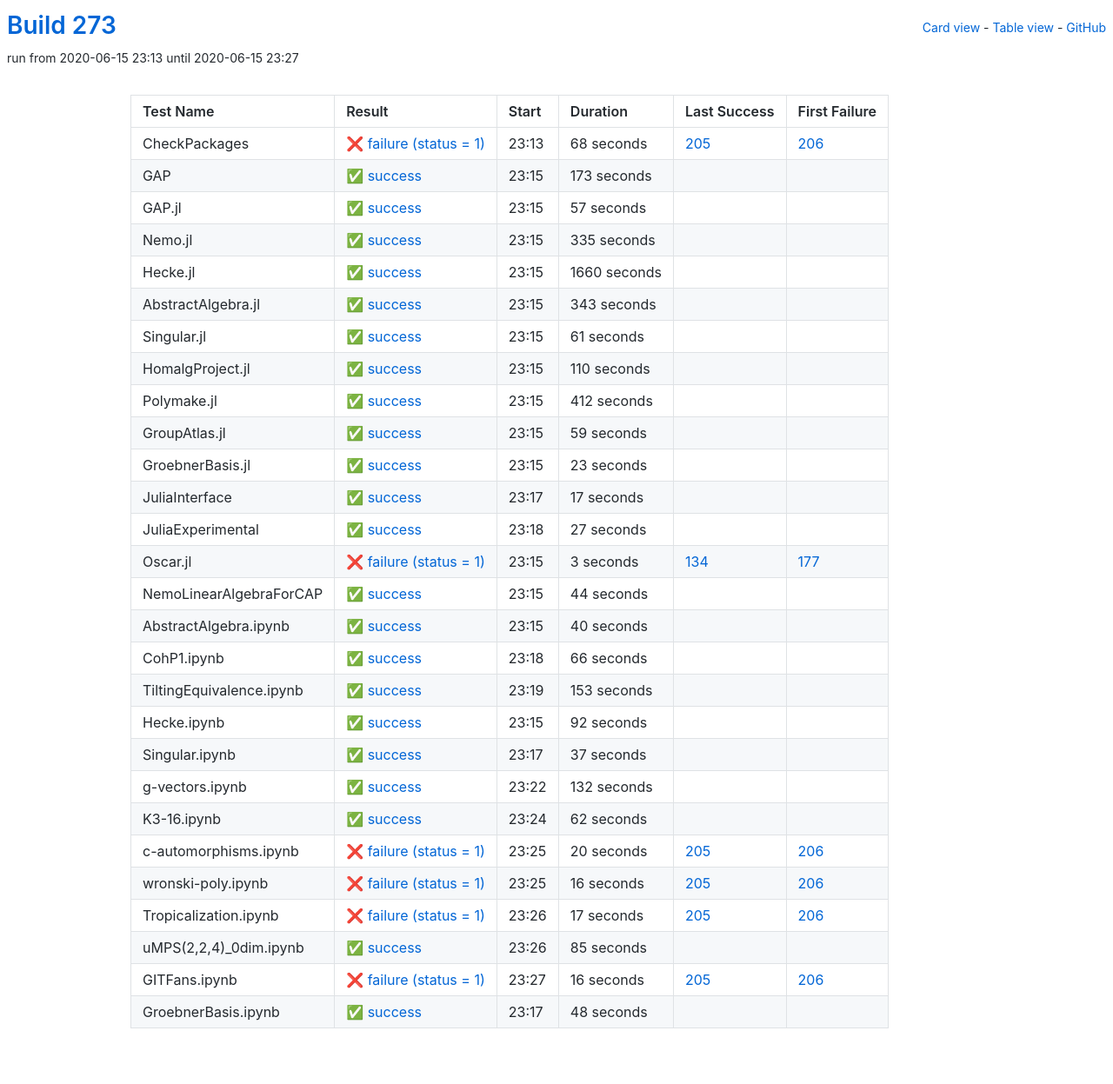
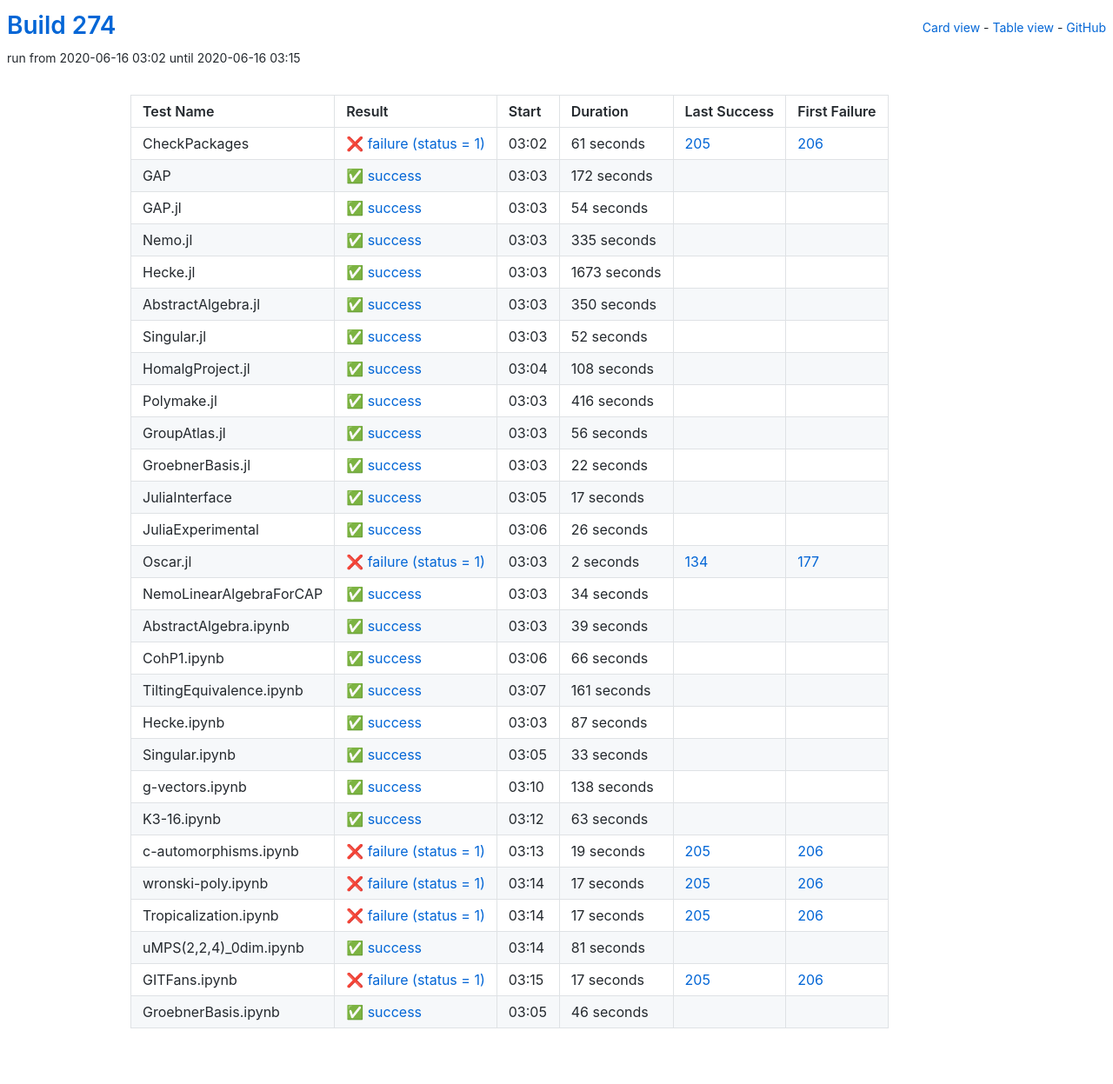
Before and after one commit to oscar-system/oscar-ci-status-stable, a Jekyll site: the page built from table.html, in a window 1280 px wide. Shown: the whole page at 87% size. Built offline with Jekyll 4.4.1, drawn with Linux system fonts in a browser that asks for light colours.

Commit message:
Build #274

```diff
--- a/_data/ci.yml
+++ b/_data/ci.yml
@@ -1,6 +1,6 @@
 ---
-build: 273
-build_url: https://oscarci.mathematik.uni-kl.de/job/oscar-stable/273/
+build: 274
+build_url: https://oscarci.mathematik.uni-kl.de/job/oscar-stable/274/
 job: oscar-stable
 organization: oscar-system
 repo: oscar-ci-status-stable
@@ -8,44 +8,44 @@ repourl: https://github.com/oscar-system/oscar-ci-status-stable
 tests:
 - name: CheckPackages
   id: checkpackages
-  log: https://oscarci.mathematik.uni-kl.de/job/oscar-stable/273/artifact/logs/build-273/CheckPackages.log
-  start: 2020-06-15 23:13
+  log: https://oscarci.mathematik.uni-kl.de/job/oscar-stable/274/artifact/logs/build-274/CheckPackages.log
+  start: 2020-06-16 03:02
   success: false
   exitcode: 1
   status: failure
-  duration: 68
+  duration: 61
   last_success: 205
   last_success_url: https://oscarci.mathematik.uni-kl.de/job/oscar-stable/205/
   first_failure: 206
   first_failure_url: https://oscarci.mathematik.uni-kl.de/job/oscar-stable/206/
 - name: GAP
   id: gap
-  log: https://oscarci.mathematik.uni-kl.de/job/oscar-stable/273/artifact/logs/build-273/GAP.log
-  start: 2020-06-15 23:15
+  log: https://oscarci.mathematik.uni-kl.de/job/oscar-stable/274/artifact/logs/build-274/GAP.log
+  start: 2020-06-16 03:03
   success: true
   exitcode: 0
   status: success
-  duration: 173
+  duration: 172
   last_success: false
   last_success_url:
   first_failure: false
   first_failure_url:
 - name: GAP.jl
   id: gap-jl
-  log: https://oscarci.mathematik.uni-kl.de/job/oscar-stable/273/artifact/logs/build-273/GAP.jl.log
-  start: 2020-06-15 23:15
+  log: https://oscarci.mathematik.uni-kl.de/job/oscar-stable/274/artifact/logs/build-274/GAP.jl.log
+  start: 2020-06-16 03:03
   success: true
   exitcode: 0
   status: success
-  duration: 57
+  duration: 54
   last_success: false
   last_success_url:
   first_failure: false
   first_failure_url:
 - name: Nemo.jl
   id: nemo-jl
-  log: https://oscarci.mathematik.uni-kl.de/job/oscar-stable/273/artifact/logs/build-273/Nemo.jl.log
-  start: 2020-06-15 23:15
+  log: https://oscarci.mathematik.uni-kl.de/job/oscar-stable/274/artifact/logs/build-274/Nemo.jl.log
+  start: 2020-06-16 03:03
   success: true
   exitcode: 0
   status: success
@@ -56,92 +56,92 @@ tests:
   first_failure_url:
 - name: Hecke.jl
   id: hecke-jl
-  log: https://oscarci.mathematik.uni-kl.de/job/oscar-stable/273/artifact/logs/build-273/Hecke.jl.log
-  start: 2020-06-15 23:15
+  log: https://oscarci.mathematik.uni-kl.de/job/oscar-stable/274/artifact/logs/build-274/Hecke.jl.log
+  start: 2020-06-16 03:03
   success: true
   exitcode: 0
   status: success
-  duration: 1660
+  duration: 1673
   last_success: false
   last_success_url:
   first_failure: false
   first_failure_url:
 - name: AbstractAlgebra.jl
   id: abstractalgebra-jl
-  log: https://oscarci.mathematik.uni-kl.de/job/oscar-stable/273/artifact/logs/build-273/AbstractAlgebra.jl.log
-  start: 2020-06-15 23:15
+  log: https://oscarci.mathematik.uni-kl.de/job/oscar-stable/274/artifact/logs/build-274/AbstractAlgebra.jl.log
+  start: 2020-06-16 03:03
   success: true
   exitcode: 0
   status: success
-  duration: 343
+  duration: 350
   last_success: false
   last_success_url:
   first_failure: false
   first_failure_url:
 - name: Singular.jl
   id: singular-jl
-  log: https://oscarci.mathematik.uni-kl.de/job/oscar-stable/273/artifact/logs/build-273/Singular.jl.log
-  start: 2020-06-15 23:15
+  log: https://oscarci.mathematik.uni-kl.de/job/oscar-stable/274/artifact/logs/build-274/Singular.jl.log
+  start: 2020-06-16 03:03
   success: true
   exitcode: 0
   status: success
-  duration: 61
+  duration: 52
   last_success: false
   last_success_url:
   first_failure: false
   first_failure_url:
 - name: HomalgProject.jl
   id: homalgproject-jl
-  log: https://oscarci.mathematik.uni-kl.de/job/oscar-stable/273/artifact/logs/build-273/HomalgProject.jl.log
-  start: 2020-06-15 23:15
+  log: https://oscarci.mathematik.uni-kl.de/job/oscar-stable/274/artifact/logs/build-274/HomalgProject.jl.log
+  start: 2020-06-16 03:04
   success: true
   exitcode: 0
   status: success
-  duration: 110
+  duration: 108
   last_success: false
   last_success_url:
   first_failure: false
   first_failure_url:
 - name: Polymake.jl
   id: polymake-jl
-  log: https://oscarci.mathematik.uni-kl.de/job/oscar-stable/273/artifact/logs/build-273/Polymake.jl.log
-  start: 2020-06-15 23:15
+  log: https://oscarci.mathematik.uni-kl.de/job/oscar-stable/274/artifact/logs/build-274/Polymake.jl.log
+  start: 2020-06-16 03:03
   success: true
   exitcode: 0
   status: success
-  duration: 412
+  duration: 416
   last_success: false
   last_success_url:
   first_failure: false
   first_failure_url:
 - name: GroupAtlas.jl
   id: groupatlas-jl
-  log: https://oscarci.mathematik.uni-kl.de/job/oscar-stable/273/artifact/logs/build-273/GroupAtlas.jl.log
-  start: 2020-06-15 23:15
+  log: https://oscarci.mathematik.uni-kl.de/job/oscar-stable/274/artifact/logs/build-274/GroupAtlas.jl.log
+  start: 2020-06-16 03:03
   success: true
   exitcode: 0
   status: success
-  duration: 59
+  duration: 56
   last_success: false
   last_success_url:
   first_failure: false
   first_failure_url:
 - name: GroebnerBasis.jl
   id: groebnerbasis-jl
-  log: https://oscarci.mathematik.uni-kl.de/job/oscar-stable/273/artifact/logs/build-273/GroebnerBasis.jl.log
-  start: 2020-06-15 23:15
+  log: https://oscarci.mathematik.uni-kl.de/job/oscar-stable/274/artifact/logs/build-274/GroebnerBasis.jl.log
+  start: 2020-06-16 03:03
   success: true
   exitcode: 0
   status: success
-  duration: 23
+  duration: 22
   last_success: false
   last_success_url:
   first_failure: false
   first_failure_url:
 - name: JuliaInterface
   id: juliainterface
-  log: https://oscarci.mathematik.uni-kl.de/job/oscar-stable/273/artifact/logs/build-273/JuliaInterface.log
-  start: 2020-06-15 23:17
+  log: https://oscarci.mathematik.uni-kl.de/job/oscar-stable/274/artifact/logs/build-274/JuliaInterface.log
+  start: 2020-06-16 03:05
   success: true
   exitcode: 0
   status: success
@@ -152,56 +152,56 @@ tests:
   first_failure_url:
 - name: JuliaExperimental
   id: juliaexperimental
-  log: https://oscarci.mathematik.uni-kl.de/job/oscar-stable/273/artifact/logs/build-273/JuliaExperimental.log
-  start: 2020-06-15 23:18
+  log: https://oscarci.mathematik.uni-kl.de/job/oscar-stable/274/artifact/logs/build-274/JuliaExperimental.log
+  start: 2020-06-16 03:06
   success: true
   exitcode: 0
   status: success
-  duration: 27
+  duration: 26
   last_success: false
   last_success_url:
   first_failure: false
   first_failure_url:
 - name: Oscar.jl
   id: oscar-jl
-  log: https://oscarci.mathematik.uni-kl.de/job/oscar-stable/273/artifact/logs/build-273/Oscar.jl.log
-  start: 2020-06-15 23:15
+  log: https://oscarci.mathematik.uni-kl.de/job/oscar-stable/274/artifact/logs/build-274/Oscar.jl.log
+  start: 2020-06-16 03:03
   success: false
   exitcode: 1
   status: failure
-  duration: 3
+  duration: 2
   last_success: 134
   last_success_url: https://oscarci.mathematik.uni-kl.de/job/oscar-stable/134/
   first_failure: 177
   first_failure_url: https://oscarci.mathematik.uni-kl.de/job/oscar-stable/177/
 - name: NemoLinearAlgebraForCAP
   id: nemolinearalgebraforcap
-  log: https://oscarci.mathematik.uni-kl.de/job/oscar-stable/273/artifact/logs/build-273/NemoLinearAlgebraForCAP.log
-  start: 2020-06-15 23:15
+  log: https://oscarci.mathematik.uni-kl.de/job/oscar-stable/274/artifact/logs/build-274/NemoLinearAlgebraForCAP.log
+  start: 2020-06-16 03:03
   success: true
   exitcode: 0
   status: success
-  duration: 44
+  duration: 34
   last_success: false
   last_success_url:
   first_failure: false
   first_failure_url:
 - name: AbstractAlgebra.ipynb
   id: abstractalgebra-ipynb
-  log: https://oscarci.mathematik.uni-kl.de/job/oscar-stable/273/artifact/logs/build-273/AbstractAlgebra.ipynb.log
-  start: 2020-06-15 23:15
+  log: https://oscarci.mathematik.uni-kl.de/job/oscar-stable/274/artifact/logs/build-274/AbstractAlgebra.ipynb.log
+  start: 2020-06-16 03:03
   success: true
   exitcode: 0
   status: success
-  duration: 40
+  duration: 39
   last_success: false
   last_success_url:
   first_failure: false
   first_failure_url:
 - name: CohP1.ipynb
   id: cohp1-ipynb
-  log: https://oscarci.mathematik.uni-kl.de/job/oscar-stable/273/artifact/logs/build-273/CohP1.ipynb.log
-  start: 2020-06-15 23:18
+  log: https://oscarci.mathematik.uni-kl.de/job/oscar-stable/274/artifact/logs/build-274/CohP1.ipynb.log
+  start: 2020-06-16 03:06
   success: true
   exitcode: 0
   status: success
@@ -212,92 +212,92 @@ tests:
   first_failure_url:
 - name: TiltingEquivalence.ipynb
   id: tiltingequivalence-ipynb
-  log: https://oscarci.mathematik.uni-kl.de/job/oscar-stable/273/artifact/logs/build-273/TiltingEquivalence.ipynb.log
-  start: 2020-06-15 23:19
+  log: https://oscarci.mathematik.uni-kl.de/job/oscar-stable/274/artifact/logs/build-274/TiltingEquivalence.ipynb.log
+  start: 2020-06-16 03:07
   success: true
   exitcode: 0
   status: success
-  duration: 153
+  duration: 161
   last_success: false
   last_success_url:
   first_failure: false
   first_failure_url:
 - name: Hecke.ipynb
   id: hecke-ipynb
-  log: https://oscarci.mathematik.uni-kl.de/job/oscar-stable/273/artifact/logs/build-273/Hecke.ipynb.log
-  start: 2020-06-15 23:15
+  log: https://oscarci.mathematik.uni-kl.de/job/oscar-stable/274/artifact/logs/build-274/Hecke.ipynb.log
+  start: 2020-06-16 03:03
   success: true
   exitcode: 0
   status: success
-  duration: 92
+  duration: 87
   last_success: false
   last_success_url:
   first_failure: false
   first_failure_url:
 - name: Singular.ipynb
   id: singular-ipynb
-  log: https://oscarci.mathematik.uni-kl.de/job/oscar-stable/273/artifact/logs/build-273/Singular.ipynb.log
-  start: 2020-06-15 23:17
+  log: https://oscarci.mathematik.uni-kl.de/job/oscar-stable/274/artifact/logs/build-274/Singular.ipynb.log
+  start: 2020-06-16 03:05
   success: true
   exitcode: 0
   status: success
-  duration: 37
+  duration: 33
   last_success: false
   last_success_url:
   first_failure: false
   first_failure_url:
 - name: g-vectors.ipynb
   id: g-vectors-ipynb
-  log: https://oscarci.mathematik.uni-kl.de/job/oscar-stable/273/artifact/logs/build-273/g-vectors.ipynb.log
-  start: 2020-06-15 23:22
+  log: https://oscarci.mathematik.uni-kl.de/job/oscar-stable/274/artifact/logs/build-274/g-vectors.ipynb.log
+  start: 2020-06-16 03:10
   success: true
   exitcode: 0
   status: success
-  duration: 132
+  duration: 138
   last_success: false
   last_success_url:
   first_failure: false
   first_failure_url:
 - name: K3-16.ipynb
   id: k3-16-ipynb
-  log: https://oscarci.mathematik.uni-kl.de/job/oscar-stable/273/artifact/logs/build-273/K3-16.ipynb.log
-  start: 2020-06-15 23:24
+  log: https://oscarci.mathematik.uni-kl.de/job/oscar-stable/274/artifact/logs/build-274/K3-16.ipynb.log
+  start: 2020-06-16 03:12
   success: true
   exitcode: 0
   status: success
-  duration: 62
+  duration: 63
   last_success: false
   last_success_url:
   first_failure: false
   first_failure_url:
 - name: c-automorphisms.ipynb
   id: c-automorphisms-ipynb
-  log: https://oscarci.mathematik.uni-kl.de/job/oscar-stable/273/artifact/logs/build-273/c-automorphisms.ipynb.log
-  start: 2020-06-15 23:25
+  log: https://oscarci.mathematik.uni-kl.de/job/oscar-stable/274/artifact/logs/build-274/c-automorphisms.ipynb.log
+  start: 2020-06-16 03:13
   success: false
   exitcode: 1
   status: failure
-  duration: 20
+  duration: 19
   last_success: 205
   last_success_url: https://oscarci.mathematik.uni-kl.de/job/oscar-stable/205/
   first_failure: 206
   first_failure_url: https://oscarci.mathematik.uni-kl.de/job/oscar-stable/206/
 - name: wronski-poly.ipynb
   id: wronski-poly-ipynb
-  log: https://oscarci.mathematik.uni-kl.de/job/oscar-stable/273/artifact/logs/build-273/wronski-poly.ipynb.log
-  start: 2020-06-15 23:25
+  log: https://oscarci.mathematik.uni-kl.de/job/oscar-stable/274/artifact/logs/build-274/wronski-poly.ipynb.log
+  start: 2020-06-16 03:14
   success: false
   exitcode: 1
   status: failure
-  duration: 16
+  duration: 17
   last_success: 205
   last_success_url: https://oscarci.mathematik.uni-kl.de/job/oscar-stable/205/
   first_failure: 206
   first_failure_url: https://oscarci.mathematik.uni-kl.de/job/oscar-stable/206/
 - name: Tropicalization.ipynb
   id: tropicalization-ipynb
-  log: https://oscarci.mathematik.uni-kl.de/job/oscar-stable/273/artifact/logs/build-273/Tropicalization.ipynb.log
-  start: 2020-06-15 23:26
+  log: https://oscarci.mathematik.uni-kl.de/job/oscar-stable/274/artifact/logs/build-274/Tropicalization.ipynb.log
+  start: 2020-06-16 03:14
   success: false
   exitcode: 1
   status: failure
@@ -308,36 +308,36 @@ tests:
   first_failure_url: https://oscarci.mathematik.uni-kl.de/job/oscar-stable/206/
 - name: uMPS(2,2,4)_0dim.ipynb
   id: umps-2-2-4-0dim-ipynb
-  log: https://oscarci.mathematik.uni-kl.de/job/oscar-stable/273/artifact/logs/build-273/uMPS-2-2-4-_0dim.ipynb.log
-  start: 2020-06-15 23:26
+  log: https://oscarci.mathematik.uni-kl.de/job/oscar-stable/274/artifact/logs/build-274/uMPS-2-2-4-_0dim.ipynb.log
+  start: 2020-06-16 03:14
   success: true
   exitcode: 0
   status: success
-  duration: 85
+  duration: 81
   last_success: false
   last_success_url:
   first_failure: false
   first_failure_url:
 - name: GITFans.ipynb
   id: gitfans-ipynb
-  log: https://oscarci.mathematik.uni-kl.de/job/oscar-stable/273/artifact/logs/build-273/GITFans.ipynb.log
-  start: 2020-06-15 23:27
+  log: https://oscarci.mathematik.uni-kl.de/job/oscar-stable/274/artifact/logs/build-274/GITFans.ipynb.log
+  start: 2020-06-16 03:15
   success: false
   exitcode: 1
   status: failure
-  duration: 16
+  duration: 17
   last_success: 205
   last_success_url: https://oscarci.mathematik.uni-kl.de/job/oscar-stable/205/
   first_failure: 206
   first_failure_url: https://oscarci.mathematik.uni-kl.de/job/oscar-stable/206/
 - name: GroebnerBasis.ipynb
   id: groebnerbasis-ipynb
-  log: https://oscarci.mathematik.uni-kl.de/job/oscar-stable/273/artifact/logs/build-273/GroebnerBasis.ipynb.log
-  start: 2020-06-15 23:17
+  log: https://oscarci.mathematik.uni-kl.de/job/oscar-stable/274/artifact/logs/build-274/GroebnerBasis.ipynb.log
+  start: 2020-06-16 03:05
   success: true
   exitcode: 0
   status: success
-  duration: 48
+  duration: 46
   last_success: false
   last_success_url:
   first_failure: false
```
Also changed, not shown: README.md.
